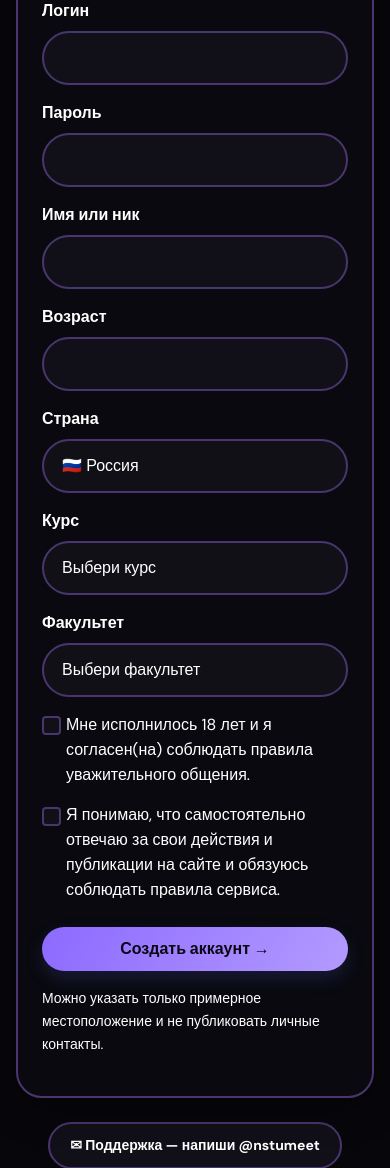
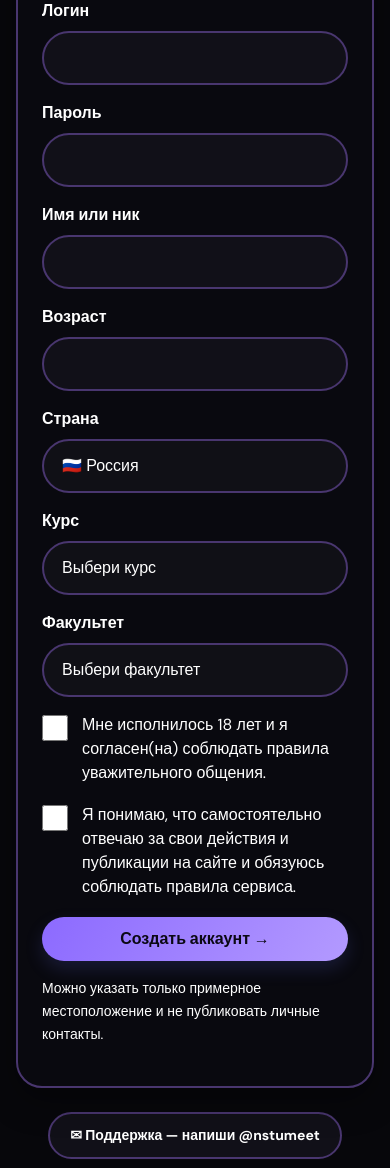
Before and after one commit to ggshik369/nstu-meet, a Flask app: page /register in a window 390 px wide. Shown: the part 290-1458 px from the top of the page. Run offline with Flask 3, Linux system fonts and the light colour scheme; some libraries are stand-ins or nearby versions.

Commit message:
Fix mobile checkbox tap targets on registration form

```diff
--- a/static/style.css
+++ b/static/style.css
@@ -146,3 +146,11 @@ input::placeholder,textarea::placeholder,.form-control::placeholder{color:#d8d4e
 .feature-icon,.feature .feature-icon,.feature-card .feature-icon,.feature-emoji,.benefit-icon,.emoji-icon{border:0!important;outline:0!important;box-shadow:none!important;background:transparent!important;border-radius:0!important;clip-path:none!important}
 /* Remove the decorative purple heart from the homepage hero/premium wave */
 .home-hero .heart,.hero .heart,.hero-card .heart,.section-hero .heart,.premium-hero .heart,.heart-decoration,.floating-heart,.decor-heart,.hero-heart,.premium-heart{display:none!important}
+
+/* Mobile checkbox tap-target fix (registration and other forms) */
+.form-check{position:relative!important;display:flex!important;align-items:flex-start!important;gap:12px!important;padding-left:0!important;min-height:44px;z-index:2}
+.form-check .form-check-input[type=checkbox],.form-check-input[type=checkbox]{position:relative!important;float:none!important;flex:0 0 24px!important;width:24px!important;height:24px!important;min-width:24px!important;margin:2px 0 0!important;opacity:1!important;display:block!important;appearance:auto!important;-webkit-appearance:checkbox!important;pointer-events:auto!important;cursor:pointer!important;accent-color:#9b7bff;z-index:3;touch-action:manipulation}
+.form-check .form-check-label{position:relative!important;flex:1 1 auto!important;margin:0!important;padding:0!important;display:block!important;pointer-events:auto!important;cursor:pointer!important;line-height:1.5!important;z-index:3}
+.form-check-input[type=checkbox]:checked{background-color:#9b7bff!important;border-color:#9b7bff!important}
+.form-check input[type=checkbox]::before,.form-check input[type=checkbox]::after{pointer-events:none!important}
+@media(max-width:767.98px){.form-check{gap:14px!important;margin-bottom:18px!important}.form-check .form-check-input[type=checkbox]{width:26px!important;height:26px!important;flex-basis:26px!important}.form-check-label{padding-top:2px!important}}
```
